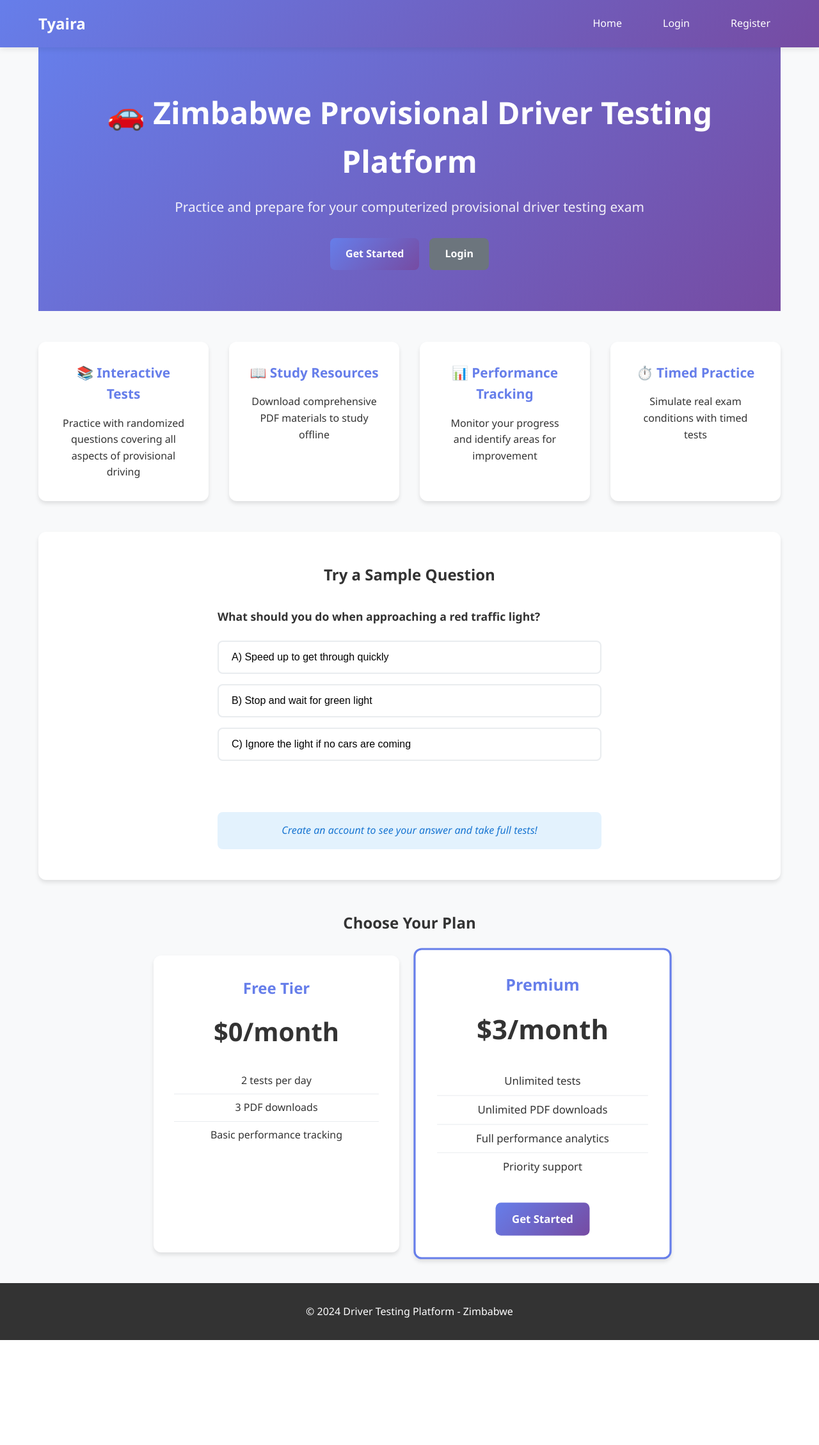
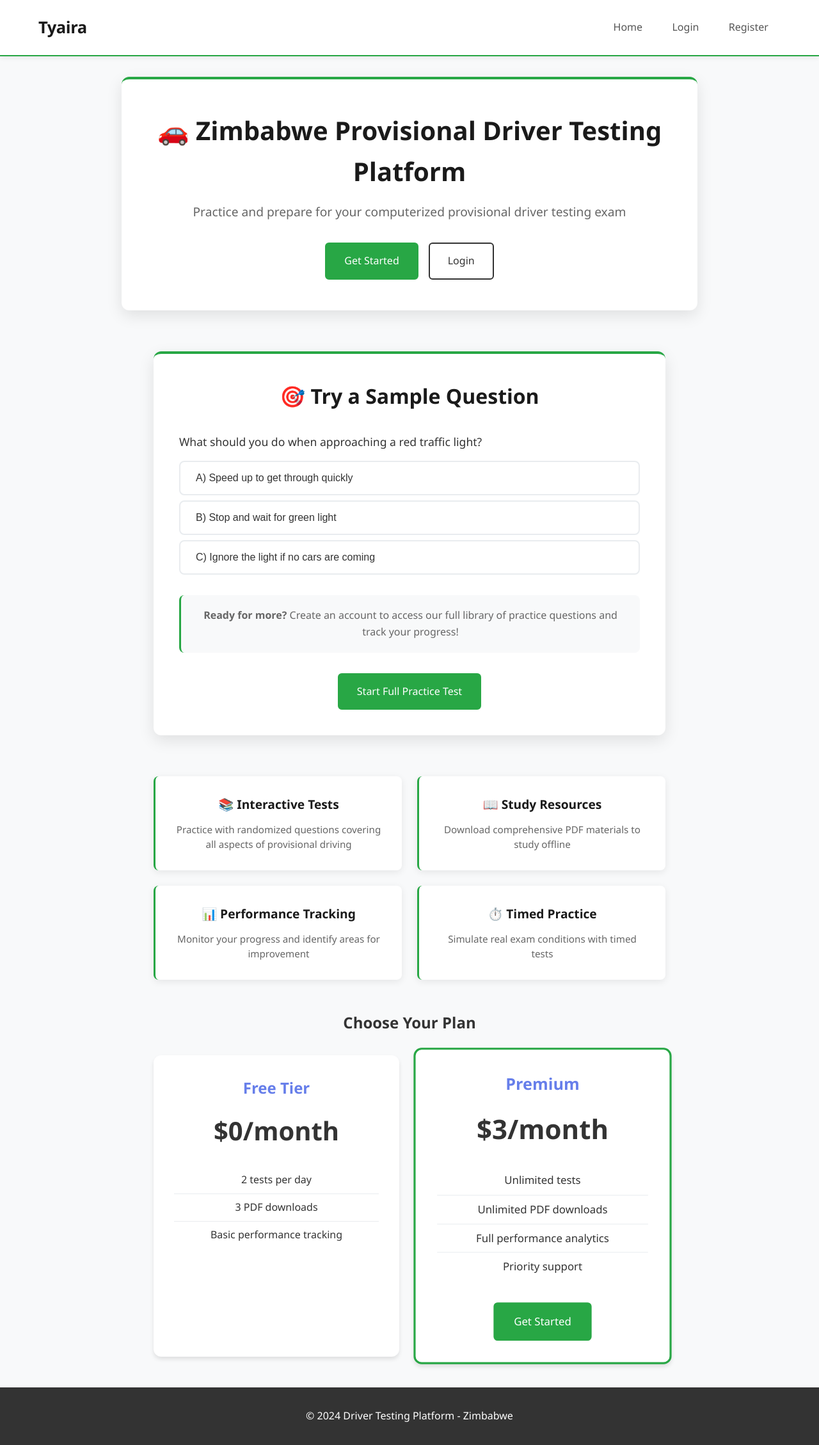
Before and after one commit to zimprep-dev/Tyaira-Provisonal-Project, a Flask app: page / in a window 1280 px wide. Shown: the whole page at 64% size. Before the commit the page ends 2094 px from the top, so only its background shows below. Run offline with Flask 3, Linux system fonts and the light colour scheme.

Commit message:
Changed the colour pallete and removed gradients

```diff
--- a/app.py
+++ b/app.py
@@ -69,6 +69,7 @@ def load_questions():
                 "correct_answer": "C",
                 "category": "Speed Limits"
             },
+
             {
                 "question_text": "When should you use your hazard lights?",
                 "option_a": "When driving in rain",
@@ -76,7 +77,8 @@ def load_questions():
                 "option_c": "When you're in a hurry",
                 "correct_answer": "B",
                 "category": "Safety"
-            }
+
+            },
         ]
 
         for q_data in sample_questions:
--- a/static/style.css
+++ b/static/style.css
@@ -20,12 +20,11 @@ body {
 
 /* Navigation */
 .navbar {
-    background: linear-gradient(135deg, #667eea 0%, #764ba2 100%);
-    padding: 1rem 0;
-    box-shadow: 0 2px 10px rgba(0,0,0,0.1);
-    position: sticky;
-    top: 0;
-    z-index: 1000;
+    background: white;
+    padding: 1.2rem 0;
+    box-shadow: 0 2px 8px rgba(0, 0, 0, 0.08);
+    margin-bottom: 2rem;
+    border-bottom: 2px solid #28a745;
 }
 
 .nav-container {
@@ -38,61 +37,93 @@ body {
 }
 
 .nav-logo {
-    color: white;
+    color: #1a1a1a;
     text-decoration: none;
-    font-size: 1.5rem;
-    font-weight: bold;
+    font-size: 1.6rem;
+    font-weight: 700;
+    letter-spacing: -0.5px;
+}
+
+.nav-logo:hover {
+    color: #28a745;
+    transition: color 0.2s ease;
 }
 
 .nav-menu {
     display: flex;
-    gap: 2rem;
+    gap: 0.5rem;
+    align-items: center;
 }
 
 .nav-link {
-    color: white;
+    color: #555;
     text-decoration: none;
-    padding: 0.5rem 1rem;
-    border-radius: 5px;
-    transition: background-color 0.3s;
+    padding: 0.7rem 1.2rem;
+    border-radius: 6px;
+    transition: all 0.2s ease;
+    font-weight: 500;
+    position: relative;
 }
 
 .nav-link:hover {
-    background-color: rgba(255,255,255,0.1);
+    color: #28a745;
+    background-color: #f8f9fa;
+}
+
+.nav-link.active {
+    color: white;
+    background-color: #28a745;
+}
+
+.nav-link.login-btn {
+    background-color: #333;
+    color: white;
+    margin-left: 1rem;
+}
+
+.nav-link.login-btn:hover {
+    background-color: #28a745;
+    color: white;
 }
 
 /* Buttons */
 .btn {
     display: inline-block;
-    padding: 12px 24px;
+    padding: 14px 28px;
     text-decoration: none;
-    border-radius: 8px;
-    font-weight: 600;
+    border-radius: 6px;
+    font-weight: 500;
     text-align: center;
-    transition: all 0.3s ease;
-    border: none;
+    transition: all 0.2s ease;
+    border: 2px solid transparent;
     cursor: pointer;
     font-size: 1rem;
 }
 
 .btn-primary {
-    background: linear-gradient(135deg, #667eea 0%, #764ba2 100%);
+    background: #28a745;
     color: white;
+    border-color: #28a745;
 }
 
 .btn-primary:hover {
-    transform: translateY(-2px);
-    box-shadow: 0 5px 15px rgba(102, 126, 234, 0.4);
+    background: #218838;
+    border-color: #1e7e34;
+    transform: translateY(-1px);
+    box-shadow: 0 3px 8px rgba(40, 167, 69, 0.2);
 }
 
 .btn-secondary {
-    background: #6c757d;
-    color: white;
+    background: white;
+    color: #333;
+    border-color: #333;
 }
 
 .btn-secondary:hover {
-    background: #5a6268;
-    transform: translateY(-2px);
+    background: #333;
+    color: white;
+    transform: translateY(-1px);
+    box-shadow: 0 3px 8px rgba(0, 0, 0, 0.15);
 }
 
 .btn-large {
@@ -107,22 +138,27 @@ body {
 /* Hero Section */
 .hero {
     text-align: center;
-    padding: 4rem 0;
-    background: linear-gradient(135deg, #667eea 0%, #764ba2 100%);
-    color: white;
-    margin-bottom: 3rem;
+    padding: 3rem 2rem;
+    background: #ffffff;
+    color: #333;
+    margin: 2rem auto;
+    max-width: 900px;
+    border-radius: 12px;
+    box-shadow: 0 8px 24px rgba(0, 0, 0, 0.1);
+    border-top: 4px solid #28a745;
 }
 
 .hero h1 {
-    font-size: 3rem;
+    font-size: 2.5rem;
     margin-bottom: 1rem;
-    font-weight: 700;
+    font-weight: 600;
+    color: #1a1a1a;
 }
 
 .hero-subtitle {
-    font-size: 1.3rem;
+    font-size: 1.2rem;
     margin-bottom: 2rem;
-    opacity: 0.9;
+    color: #666;
 }
 
 .hero-buttons {
@@ -135,31 +171,134 @@ body {
 /* Features */
 .features {
     display: grid;
-    grid-template-columns: repeat(auto-fit, minmax(250px, 1fr));
-    gap: 2rem;
-    margin-bottom: 3rem;
+    grid-template-columns: repeat(2, 1fr);
+    gap: 1.5rem;
+    margin: 3rem auto;
+    max-width: 800px;
 }
 
 .feature-card {
     background: white;
-    padding: 2rem;
-    border-radius: 12px;
-    box-shadow: 0 4px 6px rgba(0,0,0,0.1);
+    padding: 1.8rem;
+    border-radius: 8px;
+    box-shadow: 0 3px 12px rgba(0,0,0,0.08);
     text-align: center;
-    transition: transform 0.3s ease;
+    transition: transform 0.2s ease;
+    border-left: 3px solid #28a745;
 }
 
 .feature-card:hover {
-    transform: translateY(-5px);
+    transform: translateY(-2px);
+    box-shadow: 0 5px 20px rgba(0,0,0,0.12);
 }
 
 .feature-card h3 {
-    color: #667eea;
-    margin-bottom: 1rem;
-    font-size: 1.3rem;
+    color: #1a1a1a;
+    margin-bottom: 0.8rem;
+    font-size: 1.2rem;
+    font-weight: 600;
 }
 
-/* Preview Section */
+.feature-card p {
+    color: #666;
+    font-size: 0.95rem;
+    line-height: 1.5;
+}
+
+/* Interactive Test Section */
+.test-section {
+    margin: 4rem auto;
+    max-width: 800px;
+    background: white;
+    padding: 2.5rem;
+    border-radius: 12px;
+    box-shadow: 0 8px 24px rgba(0, 0, 0, 0.1);
+    border-top: 4px solid #28a745;
+}
+
+.test-section h2 {
+    text-align: center;
+    margin-bottom: 2rem;
+    color: #1a1a1a;
+    font-size: 2rem;
+    font-weight: 600;
+}
+
+.sample-question {
+    margin-bottom: 2rem;
+}
+
+.question-text {
+    font-size: 1.2rem;
+    margin-bottom: 1.5rem;
+    color: #333;
+    font-weight: 500;
+}
+
+.question-options {
+    display: flex;
+    flex-direction: column;
+    gap: 1rem;
+}
+
+.option-button {
+    padding: 1rem 1.5rem;
+    border: 2px solid #e9ecef;
+    background: white;
+    border-radius: 8px;
+    cursor: pointer;
+    transition: all 0.2s ease;
+    text-align: left;
+    font-size: 1rem;
+    color: #333;
+}
+
+.option-button:hover {
+    border-color: #28a745;
+    background: #f8fff9;
+}
+
+.option-button:disabled {
+    opacity: 0.6;
+    cursor: not-allowed;
+}
+
+.question-result {
+    margin-top: 1.5rem;
+    padding: 1rem;
+    border-radius: 8px;
+    font-weight: 500;
+    text-align: center;
+}
+
+.result-correct {
+    background: #d4edda;
+    color: #155724;
+    border: 1px solid #c3e6cb;
+}
+
+.result-incorrect {
+    background: #f8d7da;
+    color: #721c24;
+    border: 1px solid #f5c6cb;
+}
+
+.test-note {
+    margin-top: 2rem;
+    padding: 1.2rem;
+    background: #f8f9fa;
+    border-radius: 8px;
+    color: #666;
+    text-align: center;
+    border-left: 3px solid #28a745;
+}
+
+.test-actions {
+    text-align: center;
+    margin-top: 2rem;
+}
+
+/* Legacy Preview Section (for backward compatibility) */
 .preview-section {
     background: white;
     padding: 3rem;
@@ -273,7 +412,7 @@ body {
 }
 
 .pricing-card.featured {
-    border: 3px solid #667eea;
+    border: 3px solid #28a745;
     transform: scale(1.05);
 }
 
--- a/templates/index.html
+++ b/templates/index.html
@@ -3,7 +3,7 @@
 {% block title %}Home - Driver Testing Platform{% endblock %}
 
 {% block content %}
-<div class="hero">
+<div class="hero" id="heroSection">
     <h1>🚗 Zimbabwe Provisional Driver Testing Platform</h1>
     <p class="hero-subtitle">Practice and prepare for your computerized provisional driver testing exam</p>
     <div class="hero-buttons">
@@ -13,6 +13,35 @@
         {% else %}
             <a href="{{ url_for('take_test') }}" class="btn btn-primary">Take a Test</a>
             <a href="{{ url_for('dashboard') }}" class="btn btn-secondary">View Dashboard</a>
+        {% endif %}
+    </div>
+</div>
+
+<div class="test-section" id="test-section">
+    <h2>🎯 Try a Sample Question</h2>
+    <div class="sample-question">
+        <p class="question-text">What should you do when approaching a red traffic light?</p>
+        <div class="question-options">
+            <button class="option-button" onclick="showTestAnswer('A')">
+                A) Speed up to get through quickly
+            </button>
+            <button class="option-button" onclick="showTestAnswer('B')">
+                B) Stop and wait for green light
+            </button>
+            <button class="option-button" onclick="showTestAnswer('C')">
+                C) Ignore the light if no cars are coming
+            </button>
+        </div>
+        <div id="test-result" class="question-result" style="display: none;"></div>
+    </div>
+    <div class="test-note">
+        <p><strong>Ready for more?</strong> Create an account to access our full library of practice questions and track your progress!</p>
+    </div>
+    <div class="test-actions">
+        {% if not current_user.is_authenticated %}
+            <a href="{{ url_for('register') }}" class="btn btn-primary">Start Full Practice Test</a>
+        {% else %}
+            <a href="{{ url_for('take_test') }}" class="btn btn-primary">Start Full Practice Test</a>
         {% endif %}
     </div>
 </div>
@@ -33,24 +62,6 @@
     <div class="feature-card">
         <h3>⏱️ Timed Practice</h3>
         <p>Simulate real exam conditions with timed tests</p>
-    </div>
-</div>
-
-<div class="preview-section">
-    <h2>Try a Sample Question</h2>
-    <div class="preview-test">
-        <div class="question">
-            <p><strong>What should you do when approaching a red traffic light?</strong></p>
-            <div class="options">
-                <button class="option-btn" onclick="showPreviewAnswer('A')">A) Speed up to get through quickly</button>
-                <button class="option-btn" onclick="showPreviewAnswer('B')">B) Stop and wait for green light</button>
-                <button class="option-btn" onclick="showPreviewAnswer('C')">C) Ignore the light if no cars are coming</button>
-            </div>
-            <div id="preview-result" class="preview-result"></div>
-        </div>
-        <div class="preview-note">
-            <p><em>Create an account to see your answer and take full tests!</em></p>
-        </div>
     </div>
 </div>
 
@@ -87,21 +98,31 @@
 </div>
 
 <script>
-function showPreviewAnswer(selected) {
-    const resultDiv = document.getElementById('preview-result');
+function showTestAnswer(selected) {
+    const resultDiv = document.getElementById('test-result');
     const correctAnswer = 'B';
 
     if (selected === correctAnswer) {
-        resultDiv.innerHTML = '<div class="correct">✓ Correct! That\'s the right answer.</div>';
+        resultDiv.innerHTML = '<div class="result-correct">✓ Correct! That\'s the right answer.</div>';
+        resultDiv.className = 'question-result result-correct';
     } else {
-        resultDiv.innerHTML = '<div class="incorrect">✗ Incorrect. The correct answer is B) Stop and wait for green light.</div>';
+        resultDiv.innerHTML = '<div class="result-incorrect">✗ Incorrect. The correct answer is B) Stop and wait for green light.</div>';
+        resultDiv.className = 'question-result result-incorrect';
     }
 
+    resultDiv.style.display = 'block';
+
     // Disable all buttons after selection
-    document.querySelectorAll('.option-btn').forEach(btn => {
+    document.querySelectorAll('.option-button').forEach(btn => {
         btn.disabled = true;
         btn.style.opacity = '0.6';
     });
 }
+
+function scrollToSection(sectionId) {
+    document.getElementById(sectionId).scrollIntoView({
+        behavior: 'smooth'
+    });
+}
 </script>
 {% endblock %}
--- a/templates/test.html
+++ b/templates/test.html
@@ -37,6 +37,7 @@
                 </label>
             </div>
         </div>
+
         {% endfor %}
 
         <div class="test-submit">
```
Also changed, not shown: other parts of static/style.css (+31 -7 lines), instance/driver_testing.db.
